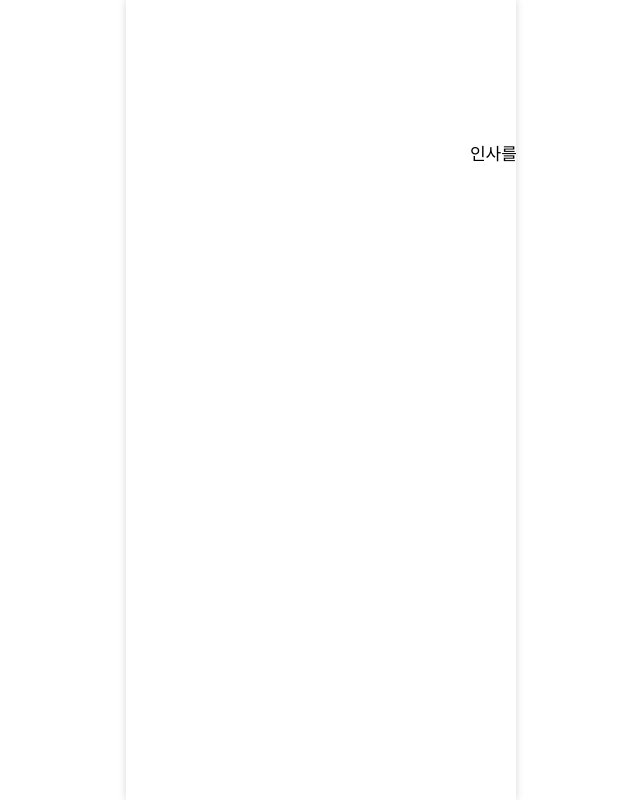
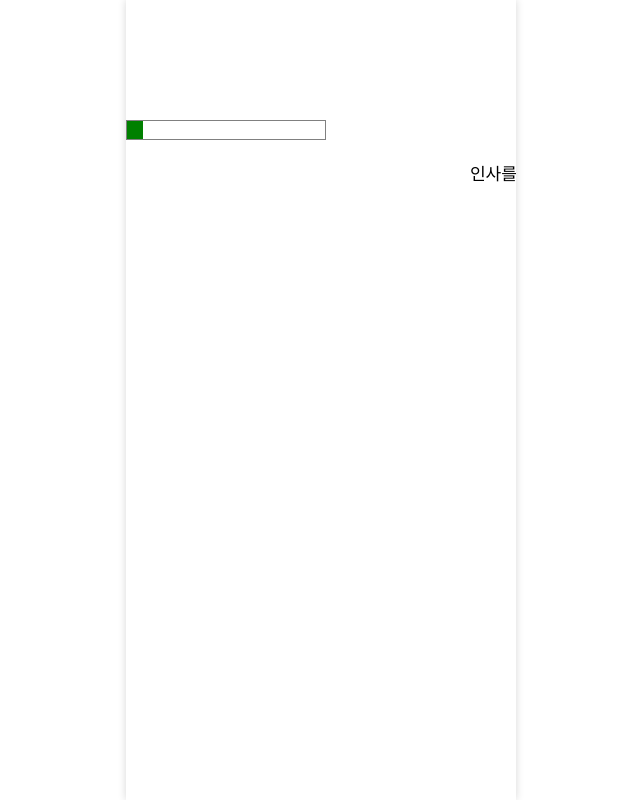
Before and after one commit to youngjun0427/SIDE-PROJECT, a React (Create React App) app in the folder my-app/: page /options in a window 1280 px wide. Shown: the whole page, without its empty margins (319-959 px from the left). Built offline with nearby package versions, Linux system fonts and the light colour scheme.

Commit message:
feat: progress bar 구현

```diff
--- a/my-app/src/components/Options/Options.jsx
+++ b/my-app/src/components/Options/Options.jsx
@@ -11,6 +11,7 @@ const Options = () => {
   const TOTAL_SLIDES = 12;
   const Navigate = useNavigate();
   const [mbti, setMbti] = useState([]);
+  const [value, setValue] = useState(8.33333);
 
   const slideFirst = () => {
     setMbti(mbti + Questions[num].answers[0].type);
@@ -54,6 +55,10 @@ const Options = () => {
     // eslint-disable-next-line react-hooks/exhaustive-deps
   }, [currentSlide]);
 
+  function handleButtonClick() {
+    setValue(value + 8.33333);
+  }
+
   return (
     <>
       <section>
@@ -65,16 +70,41 @@ const Options = () => {
                   <div className={styles.content} key={item.id}>
                     <div>
                       <div>
+                        <div
+                          style={{
+                            border: '1px solid gray',
+                            width: '200px',
+                            height: '20px',
+                          }}
+                        >
+                          <div
+                            style={{
+                              backgroundColor: 'green',
+                              width: `${value}%`,
+                              height: '100%',
+                            }}
+                          />
+                        </div>
                         <span>{currentSlide}</span>
                         <span>/{TOTAL_SLIDES}</span>
                       </div>
                       <h1>{item.Question}</h1>
                     </div>
                     <article>
-                      <button onClick={slideFirst}>
+                      <button
+                        onClick={() => {
+                          slideFirst();
+                          handleButtonClick();
+                        }}
+                      >
                         {item.answers[0].content}
                       </button>
-                      <button onClick={slideSecond}>
+                      <button
+                        onClick={() => {
+                          slideSecond();
+                          handleButtonClick();
+                        }}
+                      >
                         {item.answers[1].content}
                       </button>
                     </article>
```
